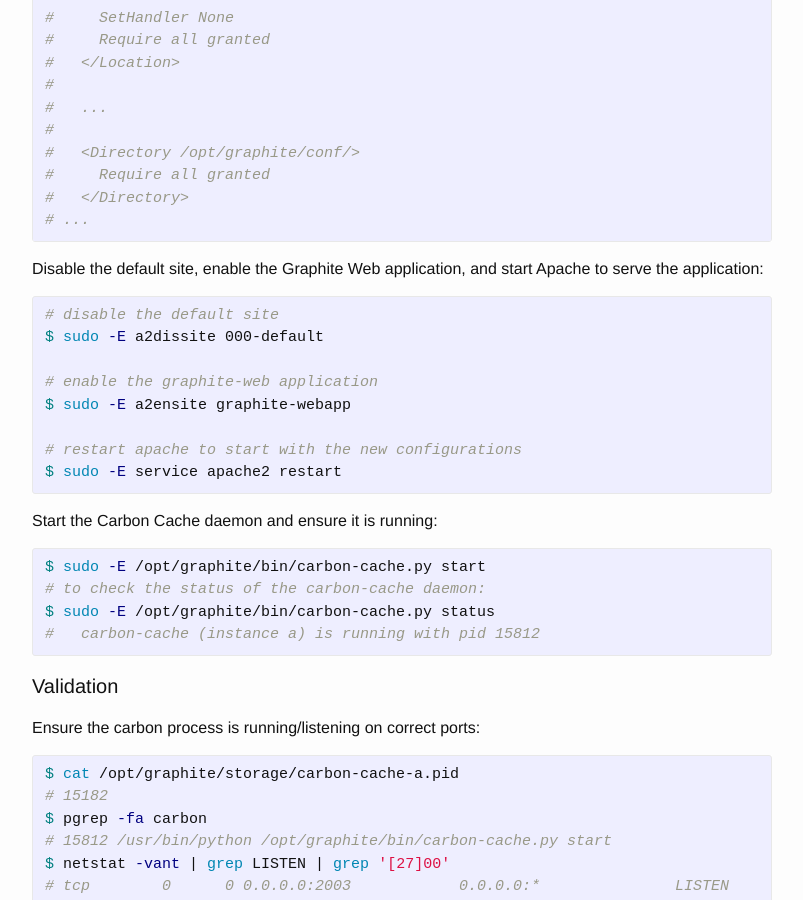
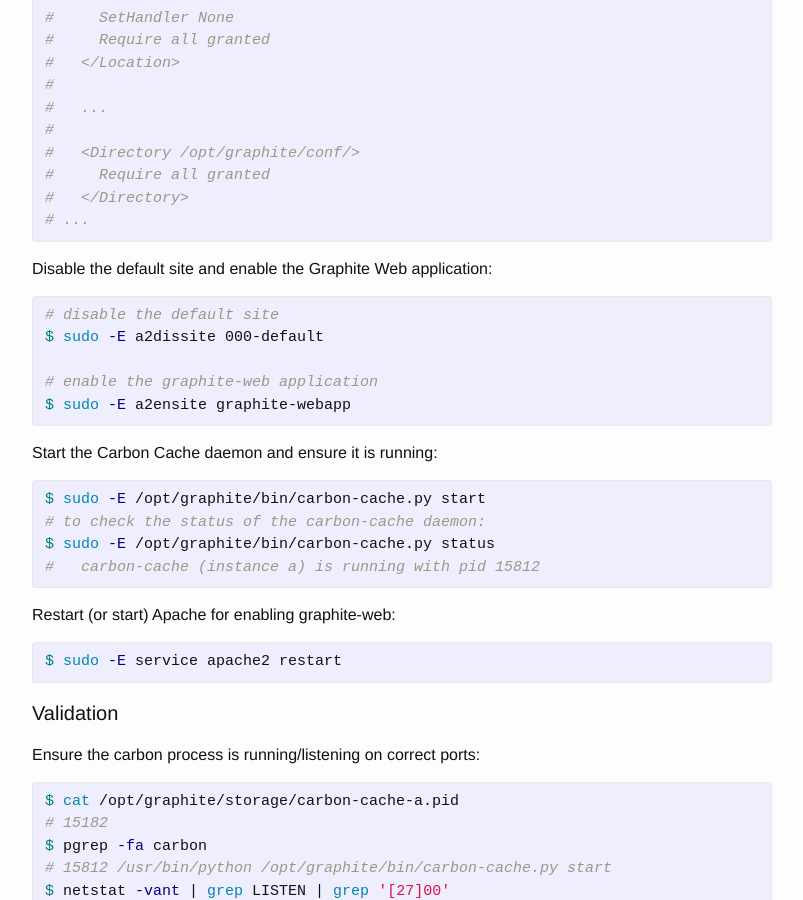
Before and after one commit to jekhokie/jekhokie.github.io, a Jekyll site: the page built from _posts/2016-08-25-installing-graphite-0-9-15.markdown, in a window 1280 px wide and 900 px high, scrolled down 2717 px. Shown: the whole window, without its empty margins (238-1041 px from the left). Built offline with Jekyll 4.4.1, drawn with Linux system fonts in a browser that asks for light colours.

Commit message:
Re-Order Graphite Startup Sequence
Re-order the graphite startup sequence slightly to start carbon prior to
graphite web.

```diff
--- a/_posts/2016-08-25-installing-graphite-0-9-15.markdown
+++ b/_posts/2016-08-25-installing-graphite-0-9-15.markdown
@@ -139,7 +139,7 @@
 # ...
 {% endhighlight %}
 
-Disable the default site, enable the Graphite Web application, and start Apache to serve the application:
+Disable the default site and enable the Graphite Web application:
 
 {% highlight bash %}
 # disable the default site
@@ -147,9 +147,6 @@
 
 # enable the graphite-web application
 $ sudo -E a2ensite graphite-webapp
-
-# restart apache to start with the new configurations
-$ sudo -E service apache2 restart
 {% endhighlight %}
 
 Start the Carbon Cache daemon and ensure it is running:
@@ -159,6 +156,12 @@
 # to check the status of the carbon-cache daemon:
 $ sudo -E /opt/graphite/bin/carbon-cache.py status
 #   carbon-cache (instance a) is running with pid 15812
+{% endhighlight %}
+
+Restart (or start) Apache for enabling graphite-web:
+
+{% highlight bash %}
+$ sudo -E service apache2 restart
 {% endhighlight %}
 
 #### Validation
```
